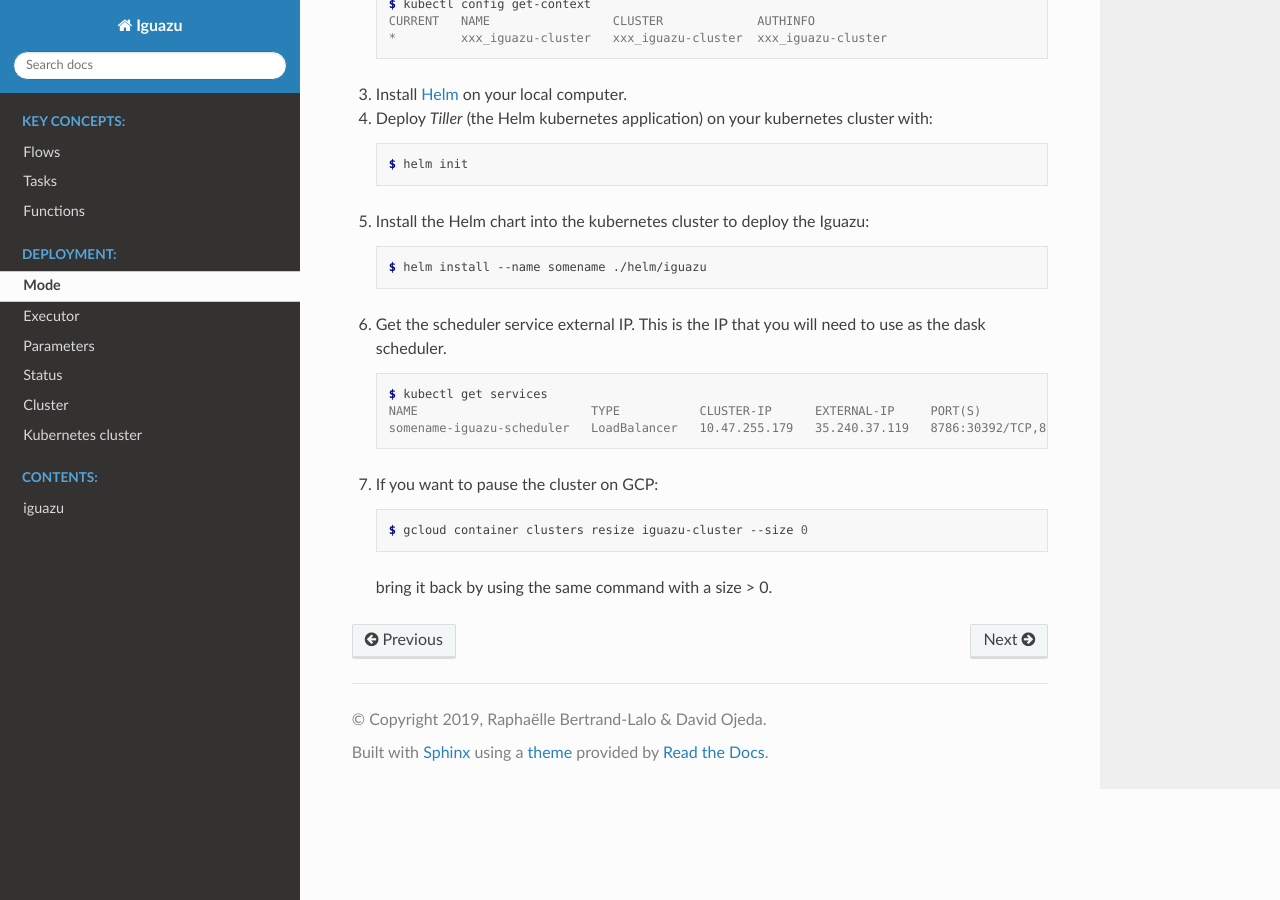
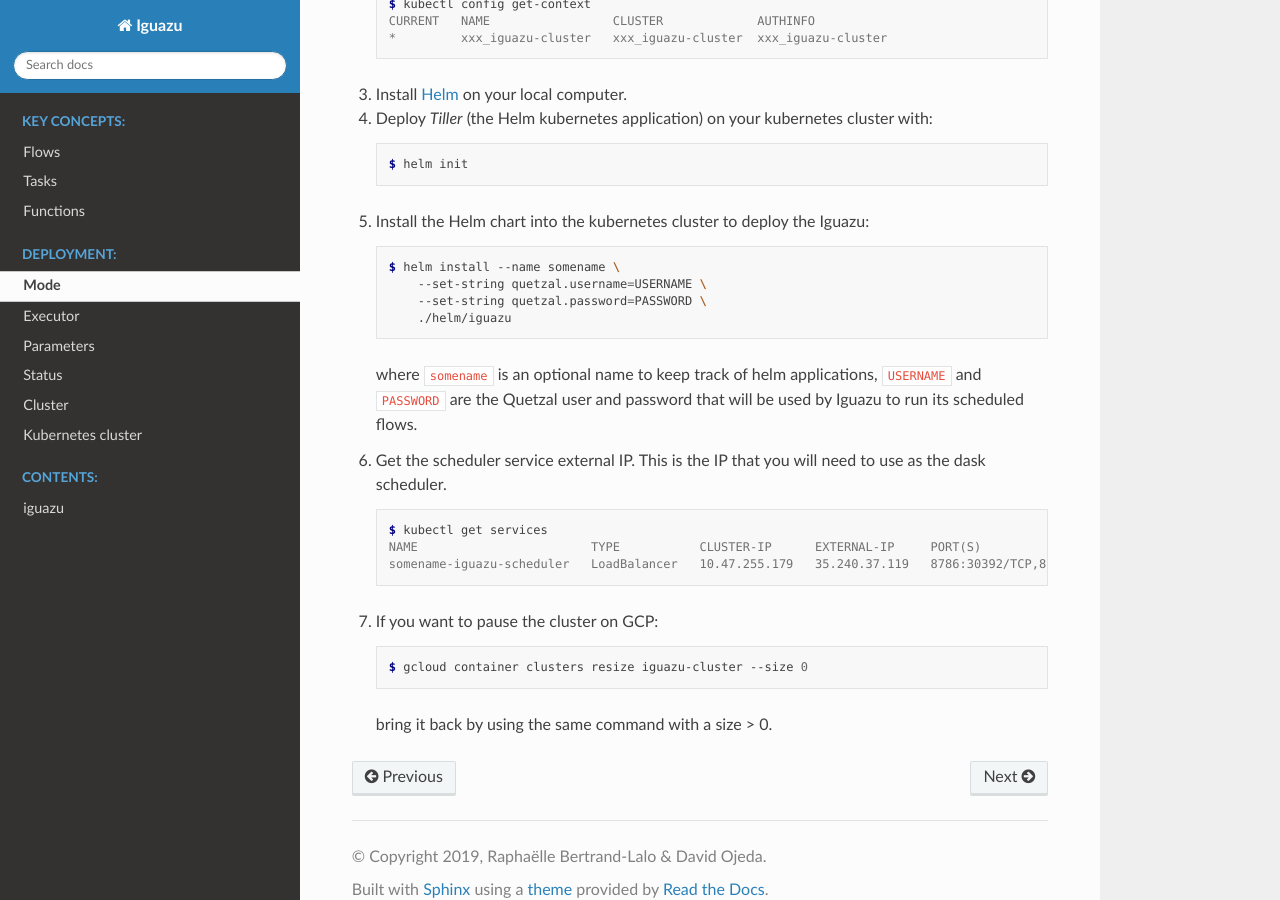
Before and after one commit to bertrandlalo/prefect_jobs, a Sphinx documentation site: the page built from docs/source/deployment.rst, in a window 1280 px wide and 900 px high, scrolled down 2089 px. Built offline with Sphinx 7.4.7 and the Read the Docs theme 2.0.0, drawn with Linux system fonts in a browser that asks for light colours.

Commit message:
Update chart to use secrets whose values come from the command line

```diff
--- a/docs/source/deployment.rst
+++ b/docs/source/deployment.rst
@@ -118,7 +118,14 @@
 
    .. code-block:: console
 
-      $ helm install --name somename ./helm/iguazu
+      $ helm install --name somename \
+          --set-string quetzal.username=USERNAME \
+          --set-string quetzal.password=PASSWORD \
+          ./helm/iguazu
+
+   where ``somename`` is an optional name to keep track of helm applications,
+   ``USERNAME`` and ``PASSWORD`` are the Quetzal user and password that will
+   be used by Iguazu to run its scheduled flows.
 
 6. Get the scheduler service external IP. This is the IP that you will need to
    use as the dask scheduler.
```
Also changed, not shown: 3 other files.
